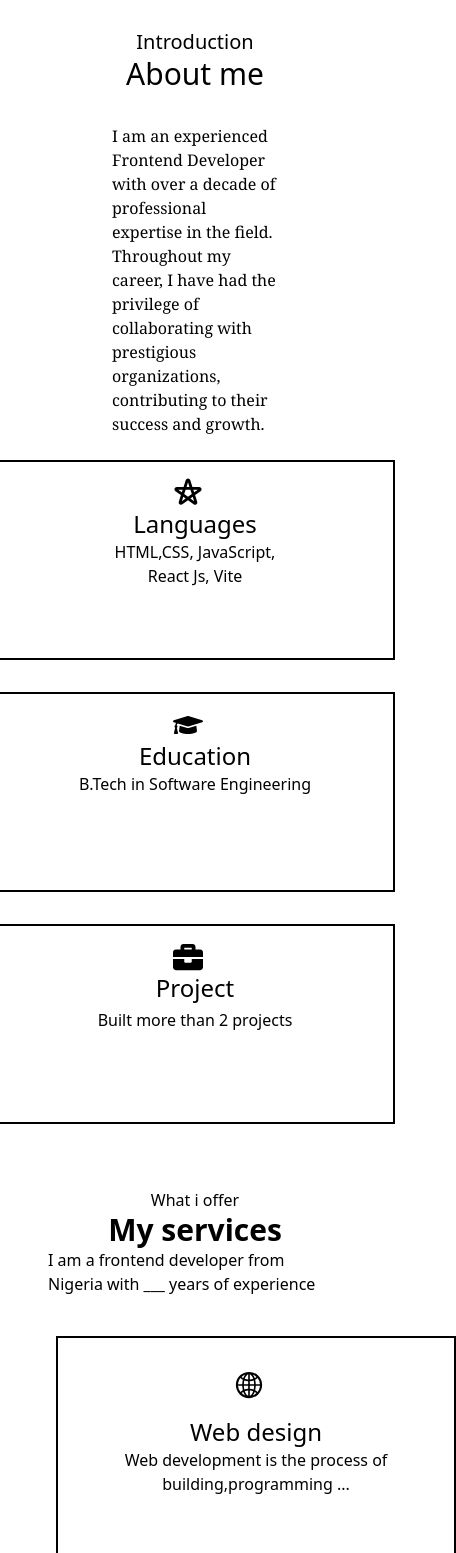
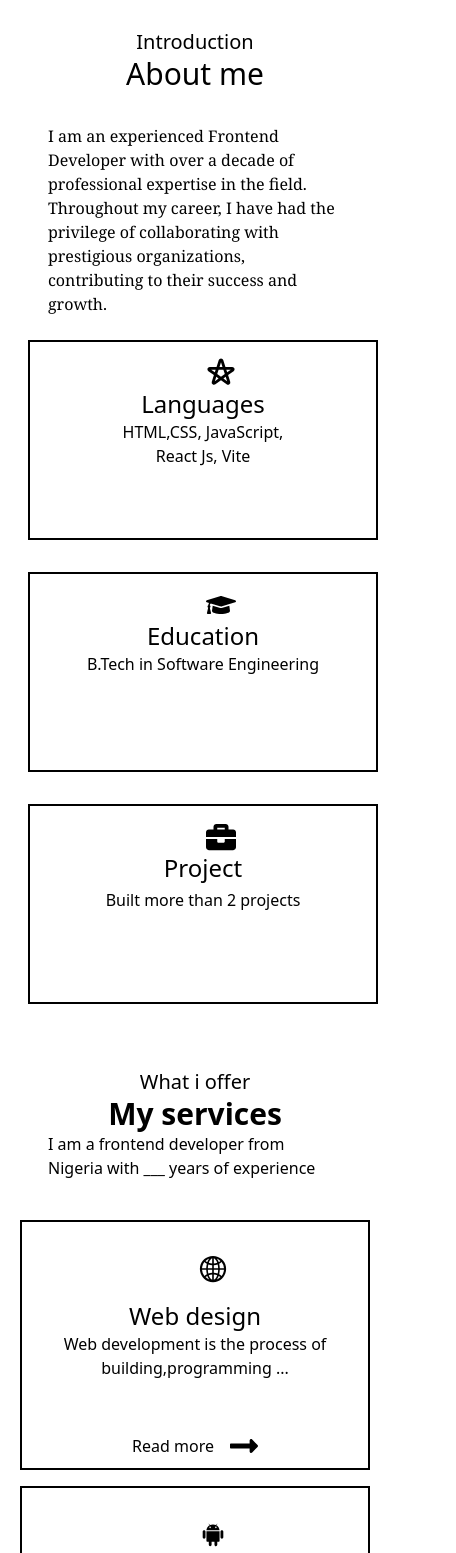
Before and after one commit to Ayray23/Portfolio, a React (Vite) app: page / in a window 390 px wide. Shown: the part 1120-2673 px from the top of the page, 456 px wide, since content can reach past the window. Built offline with nearby package versions, Linux system fonts and the light colour scheme.

Commit message:
Added responsive design

```diff
--- a/src/Pages/Home.jsx
+++ b/src/Pages/Home.jsx
@@ -144,21 +144,21 @@ const Home = () => {
                   <h1 className='text-3xl'>
                     About me
                   </h1>
-                  <p className='mt-8 mx-16 font-serif font-medium'>
+                  <p className='mt-8  md:mx-16 font-serif font-medium'>
                     I am an experienced Frontend Developer with over a decade of professional expertise in the field. Throughout my career, I have had the privilege of collaborating with prestigious organizations, contributing to their success and growth.
                   </p>
-                  <div className='flex md:flex-row flex-col md:items-center mt-6  md:justify-center gap-8'>
-                    <div className='border-2 h-[200px] hover:shadow-lg hover:shadow-white text-center  p-4 w-[400px] md:w-[200px]  dark:border-white border-black '>
+                  <div className='flex md:flex-row md:ml-16 flex-col md:items-center mt-6  md:justify-center gap-8'>
+                    <div className='border-2 h-[200px] ml-4  hover:shadow-lg hover:shadow-white text-center  p-4 w-[350px] md:w-[200px]  dark:border-white border-black '>
                       { <PiPentagramBold className='text-3xl md:ml-16 ml-40' /> }
                       <h2 className='text-2xl'>Languages</h2>
                       <p className=''>HTML,CSS, <md:br />JavaScript, <br />React Js, <md:br />Vite</p>
                     </div>
-                    <div className='border-2 hover:shadow-lg hover:shadow-white  h-[200px] text-center p-4 w-[400px]  md:w-[200px] border-black dark:border-white '>
+                    <div className='border-2 hover:shadow-lg hover:shadow-white  h-[200px] text-center p-4 ml-4 w-[350px]  md:w-[200px] border-black dark:border-white '>
                       { <FaGraduationCap className='text-3xl md:ml-16 ml-40' /> }
                       <h2 className='text-2xl'>Education</h2>
                       <p>B.Tech in <md:br /> Software <md:br /> Engineering</p>
                     </div>
-                    <div className='border-2 h-[200px] hover:shadow-lg hover:shadow-white  text-center p-4 w-[400px] md:w-[200px] border-black dark:border-white '>
+                    <div className='border-2 h-[200px] hover:shadow-lg hover:shadow-white  text-center p-4 ml-4 w-[350px] md:w-[200px] border-black dark:border-white '>
                       { <FaBriefcase className='text-3xl md:ml-16 ml-40' /> }
                       <h2 className='text-2xl mb-1'>Project</h2>
                       <p>Built more than <md:br /> 2 projects </p>
@@ -172,7 +172,7 @@ const Home = () => {
 
         <section className='flex mt-16 flex-col'>
           <div className="flex flex-col  text-black dark:text-white items-center">
-            <h2 className="text-1xl">
+            <h2 className="text-xl">
               What i offer
             </h2>
             <h1 className="text-3xl font-bold">
@@ -182,8 +182,8 @@ const Home = () => {
               I am a frontend developer from Nigeria with ___ years of experience
             </p>
           </div>
-          <div className="flex md:flex-row flex-col ml-2 md:ml-20 dark:text-white justify-center gap-4 mt-10 ">
-            <div className='border-2 border-black dark:border-white h-[250px] hover:bg-slate-700 hover:shadow-lg hover:shadow-white text-center  p-4 w-[400px] md:w-[300px]   '>
+          <div className="flex md:flex-row flex-col dark:text-white justify-center gap-4 -ml-7 md:ml-12 mt-10 ">
+            <div className='border-2 border-black dark:border-white h-[250px] hover:bg-slate-700 hover:shadow-lg hover:shadow-white text-center  p-4 w-[350px] md:w-[300px]   '>
                 { <AiOutlineGlobal  className='text-3xl my-4 mx-40 md:mx-28 '/> }
                 <h2 className='text-2xl'>Web design</h2>
                 <p className=''>Web development is the process of building,programming ...</p>
@@ -192,7 +192,7 @@ const Home = () => {
                 { < FaLongArrowAltRight className='text-4xl pl-2' /> }
                 </h2>
             </div>
-            <div className='border-2 h-[250px] border-black dark:border-white hover:bg-slate-700 hover:shadow-lg hover:shadow-white text-center  p-4 w-[400px] md:w-[300px]   '>
+            <div className='border-2 h-[250px] border-black dark:border-white hover:bg-slate-700 hover:shadow-lg hover:shadow-white text-center  p-4 w-[350px] md:w-[300px]   '>
                 { <IoLogoAndroid  className='text-3xl my-4 mx-40 md:mx-28 '/> }
                 <h2 className='text-2xl'>Mobile Appps</h2>
                 <p className=''>Web development is the process of building,programming ...</p>
@@ -201,7 +201,7 @@ const Home = () => {
                 { < FaLongArrowAltRight className='text-4xl pl-2' /> }
                 </h2>
             </div>
-            <div className='border-2 h-[250px] hover:bg-slate-700 hover:shadow-lg hover:shadow-white text-center  p-4 w-[400px] md:w-[300px] border-black dark:border-white '>
+            <div className='border-2 h-[250px] hover:bg-slate-700 hover:shadow-lg hover:shadow-white text-center  p-4 w-[350px] md:w-[300px] border-black dark:border-white '>
                 { <AiOutlineGlobal  className='text-3xl my-4 mx-40 md:mx-28 '/> }
                 <h2 className='text-2xl'>Web design</h2>
                 <p className=''>Web development is the process of building,programming ...</p>
@@ -210,7 +210,7 @@ const Home = () => {
                 { < FaLongArrowAltRight className='text-4xl pl-2' /> }
                 </h2>
             </div>
-            <div className='border-2 h-[250px] hover:bg-slate-700 hover:shadow-lg hover:shadow-white text-center  p-4 w-[400px] md:w-[300px] border-black dark:border-white '>
+            <div className='border-2 h-[250px] hover:bg-slate-700 hover:shadow-lg hover:shadow-white text-center  p-4 w-[350px] md:w-[300px] border-black dark:border-white '>
                 { <IoLogoAndroid  className='text-3xl my-4 mx-40 md:mx-28 '/> }
                 <h2 className='text-2xl'>Mobile Appps</h2>
                 <p className=''>Web development is the process of building,programming ...</p>
```
